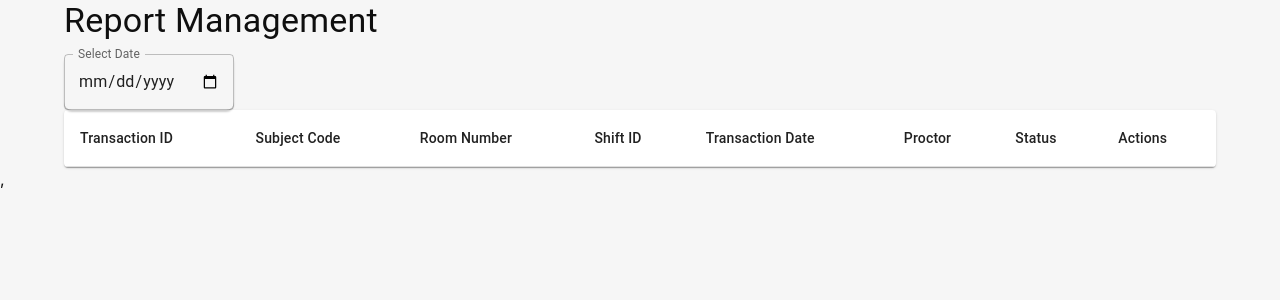
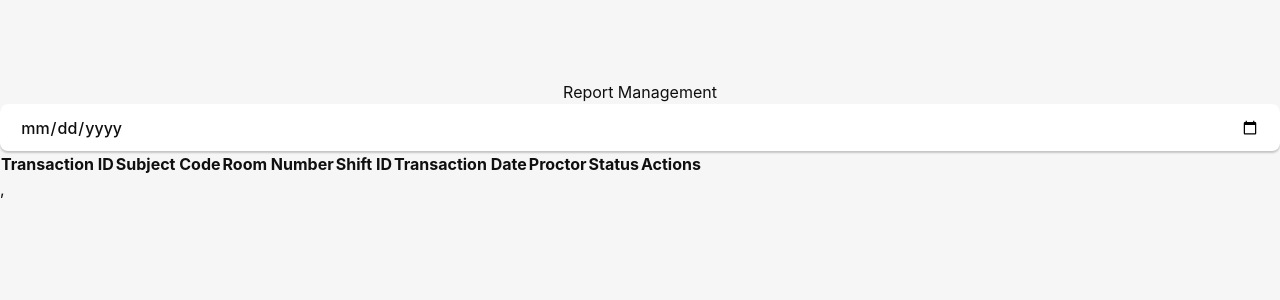
Before and after one commit to Akhelois/SRExam, a React (Vite) app: page /report_management in a window 1280 px wide. Shown: the top 300 px of the page. Built offline with nearby package versions, Linux system fonts and the light colour scheme.

Commit message:
Revisi Final

```diff
--- a/src/routes/OtherRole/SubjectDeveloment/ReportManagement.tsx
+++ b/src/routes/OtherRole/SubjectDeveloment/ReportManagement.tsx
@@ -1,23 +1,7 @@
 import React, { useEffect, useState, ChangeEvent } from 'react';
 import { invoke } from '@tauri-apps/api';
-import {
-  Button,
-  Container,
-  TextField,
-  Typography,
-  Table,
-  TableBody,
-  TableCell,
-  TableContainer,
-  TableHead,
-  TableRow,
-  Paper,
-  Dialog,
-  DialogActions,
-  DialogContent,
-  DialogContentText,
-  DialogTitle,
-} from '@mui/material';
+import ExamCoordinatorNavBarComponent from "../../../components/ExamCoordinator/NavBarComponents";
+import SubjectDevelopmentNavBarComponent from "../../../components/SubjectDevelopment/NavBarComponent";
 
 type User = {
   bn_number: string;
@@ -71,9 +55,13 @@ export default function ReportManagement() {
   const [selectedDate, setSelectedDate] = useState<string>('');
   const [open, setOpen] = useState<boolean>(false);
   const [dialogData, setDialogData] = useState<ExamTransaction | null>(null);
+  const [currentUser, setCurrentUser] = useState<User | null>(null);
 
   useEffect(() => {
-    invoke('get_all_users').then((response: any) => setUsers(response));
+    invoke('get_all_users').then((response: any) => {
+      setUsers(response);
+      setCurrentUser(response[0]);
+    });
     invoke('get_all_subjects').then((response: any) => setSubjects(response));
     invoke('get_all_rooms').then((response: any) => setRooms(response));
     invoke('get_all_enrollments').then((response: any) => setEnrollments(response));
@@ -106,98 +94,106 @@ export default function ReportManagement() {
     }
   };
 
+  let NavBarComponent;
+
+  if (currentUser?.role === 'Exam Coordinator') {
+    NavBarComponent = ExamCoordinatorNavBarComponent;
+  } else if (currentUser?.role === 'Subject Development') {
+    NavBarComponent = SubjectDevelopmentNavBarComponent;
+  }
+
   return (
-    <Container>
-      <Typography variant="h4" gutterBottom>
-        Report Management
-      </Typography>
+    <div className="h-screen">
+      {NavBarComponent && <NavBarComponent />}
+      <div className="container mx-auto p-4">
+        <h4 className="text-2xl font-bold mb-4">Report Management</h4>
 
-      <TextField
-        label="Select Date"
+        <input
           type="date"
           value={selectedDate}
           onChange={(e: ChangeEvent<HTMLInputElement>) => setSelectedDate(e.target.value)}
-        InputLabelProps={{
-          shrink: true,
-        }}
+          className="block mb-4 p-2 border border-gray-300 rounded"
         />
 
-      <TableContainer component={Paper}>
-        <Table>
-          <TableHead>
-            <TableRow>
-              <TableCell>Transaction ID</TableCell>
-              <TableCell>Subject Code</TableCell>
-              <TableCell>Room Number</TableCell>
-              <TableCell>Shift ID</TableCell>
-              <TableCell>Transaction Date</TableCell>
-              <TableCell>Proctor</TableCell>
-              <TableCell>Status</TableCell>
-              <TableCell>Actions</TableCell>
-            </TableRow>
-          </TableHead>
-          <TableBody>
+        <div className="overflow-x-auto">
+          <table className="min-w-full bg-white text-black">
+            <thead>
+              <tr>
+                <th className="py-2 px-4 border-b">Transaction ID</th>
+                <th className="py-2 px-4 border-b">Subject Code</th>
+                <th className="py-2 px-4 border-b">Room Number</th>
+                <th className="py-2 px-4 border-b">Shift ID</th>
+                <th className="py-2 px-4 border-b">Transaction Date</th>
+                <th className="py-2 px-4 border-b">Proctor</th>
+                <th className="py-2 px-4 border-b">Status</th>
+                <th className="py-2 px-4 border-b">Actions</th>
+              </tr>
+            </thead>
+            <tbody>
               {examTransactions.map((transaction) => (
-              <TableRow key={transaction.transaction_id}>
-                <TableCell>{transaction.transaction_id}</TableCell>
-                <TableCell>{transaction.subject_code}</TableCell>
-                <TableCell>{transaction.room_number}</TableCell>
-                <TableCell>{transaction.shift_id}</TableCell>
-                <TableCell>{transaction.transaction_date}</TableCell>
-                <TableCell>{transaction.proctor}</TableCell>
-                <TableCell>{transaction.status}</TableCell>
-                <TableCell>
-                  <Button
-                    variant="contained"
-                    color="primary"
+                <tr key={transaction.transaction_id}>
+                  <td className="py-2 px-4 border-b">{transaction.transaction_id}</td>
+                  <td className="py-2 px-4 border-b">{transaction.subject_code}</td>
+                  <td className="py-2 px-4 border-b">{transaction.room_number}</td>
+                  <td className="py-2 px-4 border-b">{transaction.shift_id}</td>
+                  <td className="py-2 px-4 border-b">{transaction.transaction_date}</td>
+                  <td className="py-2 px-4 border-b">{transaction.proctor}</td>
+                  <td className="py-2 px-4 border-b">{transaction.status}</td>
+                  <td className="py-2 px-4 border-b">
+                    <button
+                      className="bg-blue-500 text-white py-1 px-2 rounded"
                       onClick={() => handleDialogOpen(transaction)}
                     >
                       Edit
-                  </Button>
-                </TableCell>
-              </TableRow>
+                    </button>
+                  </td>
+                </tr>
               ))}
-          </TableBody>
-        </Table>
-      </TableContainer>
+            </tbody>
+          </table>
+        </div>
 
-      <Dialog open={open} onClose={handleDialogClose}>
-        <DialogTitle>Edit Exam Transaction</DialogTitle>
-        <DialogContent>
-          <DialogContentText>
-            Modify the details of the exam transaction.
-          </DialogContentText>
-          <TextField
-            autoFocus
-            margin="dense"
-            label="Proctor"
+        {open && dialogData && (
+          <div className="fixed inset-0 flex items-center justify-center bg-black bg-opacity-50">
+            <div className="bg-white p-4 rounded shadow-lg">
+              <h2 className="text-xl font-bold mb-2">Edit Exam Transaction</h2>
+              <p className="mb-4">Modify the details of the exam transaction.</p>
+              <input
                 type="text"
-            fullWidth
-            value={dialogData?.proctor || ''}
+                value={dialogData.proctor || ''}
                 onChange={(e: ChangeEvent<HTMLInputElement>) =>
                   setDialogData({ ...dialogData, proctor: e.target.value } as ExamTransaction)
                 }
+                placeholder="Proctor"
+                className="block mb-2 p-2 border border-gray-300 rounded w-full"
               />
-          <TextField
-            margin="dense"
-            label="Status"
+              <input
                 type="text"
-            fullWidth
-            value={dialogData?.status || ''}
+                value={dialogData.status || ''}
                 onChange={(e: ChangeEvent<HTMLInputElement>) =>
                   setDialogData({ ...dialogData, status: e.target.value } as ExamTransaction)
                 }
+                placeholder="Status"
+                className="block mb-4 p-2 border border-gray-300 rounded w-full"
               />
-        </DialogContent>
-        <DialogActions>
-          <Button onClick={handleDialogClose} color="primary">
+              <div className="flex justify-end">
+                <button
+                  className="bg-gray-500 text-white py-1 px-2 rounded mr-2"
+                  onClick={handleDialogClose}
+                >
                   Cancel
-          </Button>
-          <Button onClick={handleSave} color="primary">
+                </button>
+                <button
+                  className="bg-blue-500 text-white py-1 px-2 rounded"
+                  onClick={handleSave}
+                >
                   Save
-          </Button>
-        </DialogActions>
-      </Dialog>
-    </Container>
+                </button>
+              </div>
+            </div>
+          </div>
+        )}
+      </div>
+    </div>
   );
 }
```
Lines whose indentation alone changed are shown as unchanged.
